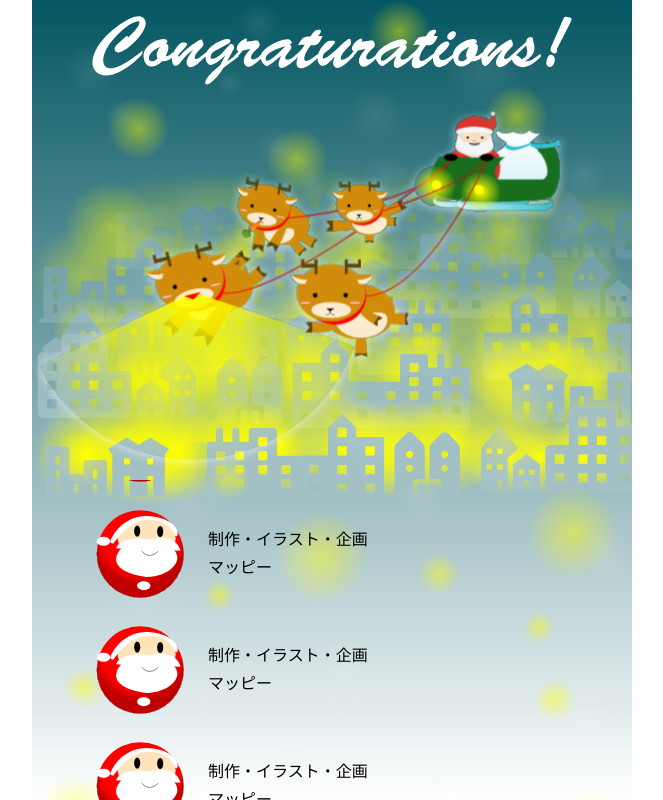
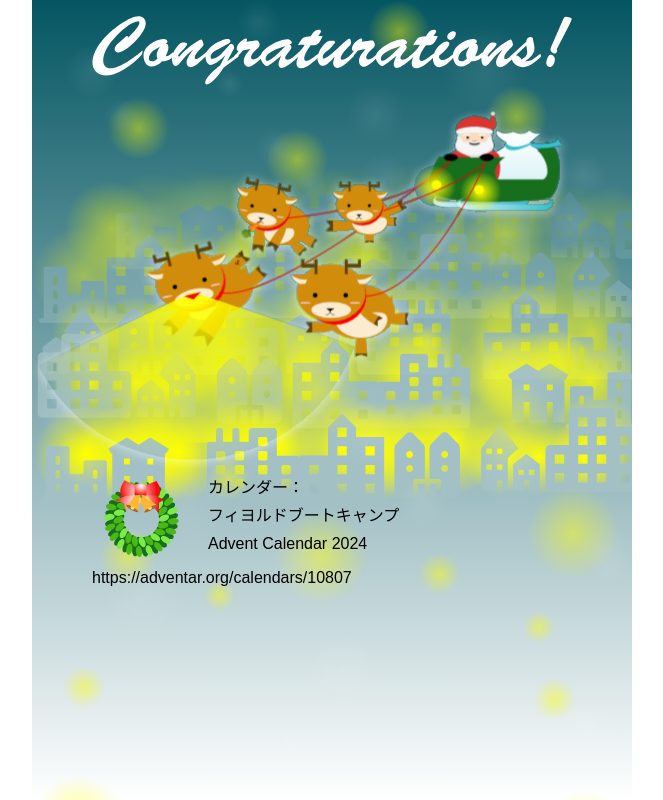
Before and after one commit to marimonon/advent2024_christmas, a React (Vite) app: page / in a window 1280 px wide. Shown: the whole page, without its empty margins (308-971 px from the left). Built offline with nearby package versions, Linux system fonts and the light colour scheme.

Commit message:
エンドロールの画像のインポート

```diff
--- a/src/components/Ending.tsx
+++ b/src/components/Ending.tsx
@@ -6,6 +6,13 @@ import NightImage from "./Images/Ending/NightImage"
 import LightImage from "./Images/Ending/LightImage"
 import WhiteLightImage from "./Images/Ending/WhiteLightImage"
 import RollSantaImage from "./Images/Ending/RollSantaImage"
+import RollBallImage from "./Images/Ending/RollBallImage"
+import RollCakeImage from "./Images/Ending/RollCakeImage"
+import RollCatImage from "./Images/Ending/RollCatImage"
+import RollBearImage from "./Images/Ending/RollBearImage"
+import RollDeerImage from "./Images/Ending/RollDeerImage"
+import RollDogImage from "./Images/Ending/RollDogImage"
+import RollWreathImage from "./Images/Ending/RollWreathImage"
 
 const Ending: React.FC = () => {
   return (
@@ -26,7 +33,7 @@ const Ending: React.FC = () => {
             </p>
           </li>
           <li css={rollItemCss}>
-            <RollSantaImage css={rollImageCss} />
+            <RollBallImage css={rollImageCss} />
             <p>
               制作・イラスト・企画
               <br />
@@ -34,7 +41,7 @@ const Ending: React.FC = () => {
             </p>
           </li>
           <li css={rollItemCss}>
-            <RollSantaImage css={rollImageCss} />
+            <RollCakeImage css={rollImageCss} />
             <p>
               制作・イラスト・企画
               <br />
@@ -42,7 +49,7 @@ const Ending: React.FC = () => {
             </p>
           </li>
           <li css={rollItemCss}>
-            <RollSantaImage css={rollImageCss} />
+            <RollCatImage css={rollImageCss} />
             <p>
               制作・イラスト・企画
               <br />
@@ -50,7 +57,7 @@ const Ending: React.FC = () => {
             </p>
           </li>
           <li css={rollItemCss}>
-            <RollSantaImage css={rollImageCss} />
+            <RollBearImage css={rollImageCss} />
             <p>
               制作・イラスト・企画
               <br />
@@ -58,7 +65,7 @@ const Ending: React.FC = () => {
             </p>
           </li>
           <li css={rollItemCss}>
-            <RollSantaImage css={rollImageCss} />
+            <RollDeerImage css={rollImageCss} />
             <p>
               制作・イラスト・企画
               <br />
@@ -66,7 +73,7 @@ const Ending: React.FC = () => {
             </p>
           </li>
           <li css={rollItemCss}>
-            <RollSantaImage css={rollImageCss} />
+            <RollDogImage css={rollImageCss} />
             <p>
               制作・イラスト・企画
               <br />
@@ -74,20 +81,17 @@ const Ending: React.FC = () => {
             </p>
           </li>
           <li css={rollItemCss}>
-            <RollSantaImage css={rollImageCss} />
+            <RollWreathImage css={rollImageCss} />
             <p>
-              制作・イラスト・企画
+              カレンダー：
               <br />
-              マッピー
+              フィヨルドブートキャンプ
+              <br />
+              Advent Calendar 2024
             </p>
           </li>
-          <li css={rollItemCss}>
-            <RollSantaImage css={rollImageCss} />
-            <p>
-              制作・イラスト・企画
-              <br />
-              マッピー
-            </p>
+          <li>
+            <a>https://adventar.org/calendars/10807</a>
           </li>
         </ul>
       </div>
@@ -197,20 +201,20 @@ const rollAnime = keyframes`
     transform: translateY(0);
   }
   100% {
-    transform: translateY(-80%);
+    transform: translateY(-90%);
   }
 `
 
 const rollCss = css`
   padding: 10%;
-  animation: ${rollAnime} 30s linear;
+  animation: ${rollAnime} 3s forwards;
 `
 
 const rollItemCss = css`
   display: flex;
   align-items: center;
   gap: 20px;
-  margin-top: 20px;
+  margin-top: 100px;
 `
 
 const rollImageCss = css`
```
